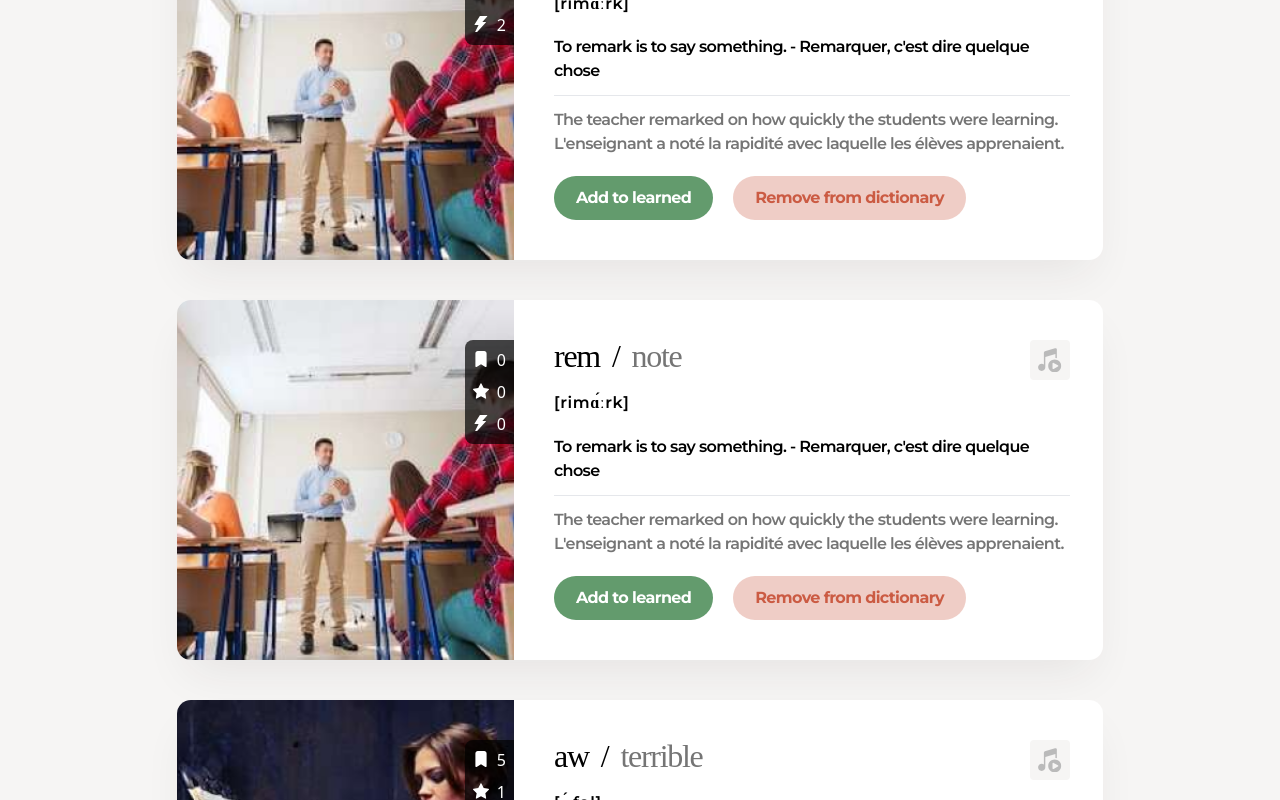
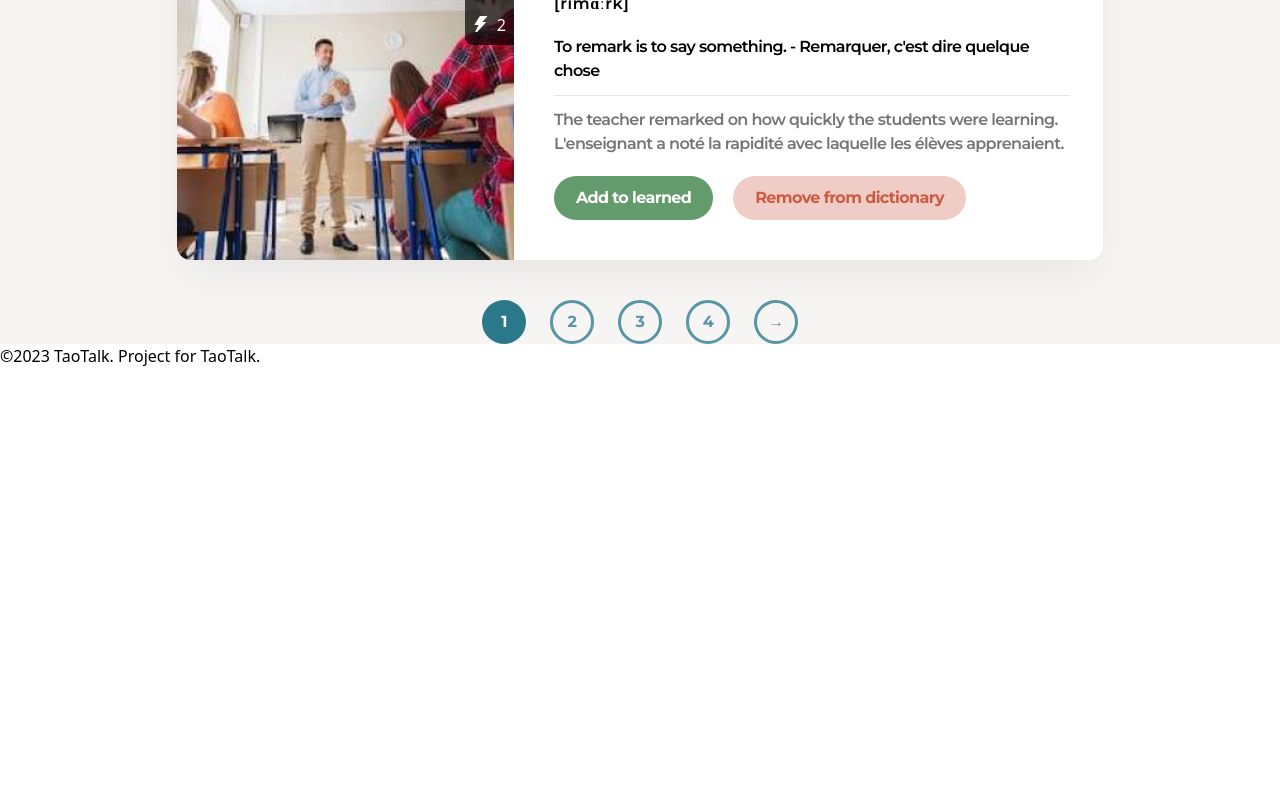
Before and after one commit to taodemy/taotalk, a Next.js app: page /textbook in a window 1280 px wide. Shown: the part 1192-1992 px from the top of the page. After the commit the page ends 1560 px from the top, so only its background shows below. Built offline with nearby package versions, Linux system fonts and the light colour scheme; a web font is replaced by a local one.

Commit message:
feat: add PageNumber function

```diff
--- a/src/components/Textbook/PageNumber.tsx
+++ b/src/components/Textbook/PageNumber.tsx
@@ -1,18 +1,51 @@
 import React from 'react';
 import Button from '../Shared/Buttons';
 import Styles from './textbook.module.scss';
-const PageNumber = () => {
+interface PageNumberProps {
+  totalWords: number;
+  wordsPerPage: number;
+  currentPage: number;
+  onPageChange: (page: number) => void;
+}
+
+const PageNumber = ({ totalWords, wordsPerPage, currentPage, onPageChange }: PageNumberProps) => {
+  const totalPages = Math.ceil(totalWords / wordsPerPage);
+
+  const handlePageChange = (page: number) => {
+    onPageChange(page);
+  };
   return (
     <div className={Styles.pageNumber}>
-      <Button outline={true} color={'cyan'} label="←" size="round" />
-      <Button outline={true} color={'cyan'} label="1" size="round" />
-      <Button outline={false} color={'cyanDark'} label="2" size="round" />
-      <Button outline={true} color={'cyan'} label="3" size="round" />
-      <p className="paragrahp--p1">...</p>
-      <Button outline={true} color={'cyan'} label="27" size="round" />
-      <Button outline={true} color={'cyan'} label="28" size="round" />
-      <Button outline={true} color={'cyan'} label="29" size="round" />
-      <Button outline={true} color={'cyan'} label="→" size="round" />
+      {currentPage > 1 && (
+        <Button
+          outline={true}
+          color="cyan"
+          label="←"
+          size="round"
+          onClick={() => handlePageChange(currentPage - 1)}
+          disabled={currentPage === 1}
+        />
+      )}
+      {Array.from({ length: totalPages }, (_, index) => (
+        <Button
+          outline={currentPage === index + 1 ? false : true}
+          color={currentPage === index + 1 ? 'cyanDark' : 'cyan'}
+          key={index}
+          onClick={() => handlePageChange(index + 1)}
+          label={(index + 1).toString()}
+          size="round"
+        />
+      ))}
+      {currentPage < totalPages && (
+        <Button
+          outline={true}
+          color="cyan"
+          label="→"
+          size="round"
+          onClick={() => handlePageChange(currentPage + 1)}
+          disabled={currentPage === totalPages}
+        />
+      )}
     </div>
   );
 };
--- a/src/components/Textbook/dictionaryData.json
+++ b/src/components/Textbook/dictionaryData.json
@@ -51,8 +51,8 @@
           "inDictionary": true,
           "imgSrc": "remark.png",
           "encountered": 0,
-          "learned": 0,
-          "bestSeries": 0
+          "learned": 1,
+          "bestSeries": 2
         },
         {
           "name": "aw",
@@ -63,9 +63,9 @@
           "isLearnt": true,
           "inDictionary": false,
           "imgSrc": "awful.png",
-          "encountered": 5,
-          "learned": 1,
-          "bestSeries": 0
+          "encountered": 4,
+          "learned": 3,
+          "bestSeries": 2
         },
         {
           "name": "rema",
@@ -76,9 +76,9 @@
           "isLearnt": false,
           "inDictionary": true,
           "imgSrc": "remark.png",
-          "encountered": 0,
-          "learned": 0,
-          "bestSeries": 0
+          "encountered": 1,
+          "learned": 2,
+          "bestSeries": 3
         },
         {
           "name": "awf",
@@ -89,7 +89,7 @@
           "isLearnt": true,
           "inDictionary": false,
           "imgSrc": "awful.png",
-          "encountered": 5,
+          "encountered": 0,
           "learned": 1,
           "bestSeries": 0
         },
@@ -103,8 +103,8 @@
           "inDictionary": true,
           "imgSrc": "remark.png",
           "encountered": 0,
-          "learned": 0,
-          "bestSeries": 0
+          "learned": 1,
+          "bestSeries": 4
         },
         {
           "name": "awfu",
@@ -117,7 +117,7 @@
           "imgSrc": "awful.png",
           "encountered": 5,
           "learned": 1,
-          "bestSeries": 0
+          "bestSeries": 4
         },
         {
           "name": "reee",
@@ -128,9 +128,9 @@
           "isLearnt": false,
           "inDictionary": true,
           "imgSrc": "remark.png",
-          "encountered": 0,
-          "learned": 0,
-          "bestSeries": 0
+          "encountered": 7,
+          "learned": 2,
+          "bestSeries": 4
         },
         {
           "name": "aww",
@@ -143,7 +143,7 @@
           "imgSrc": "awful.png",
           "encountered": 5,
           "learned": 1,
-          "bestSeries": 0
+          "bestSeries": 9
         }
       ]
     },
--- a/src/components/Textbook/index.tsx
+++ b/src/components/Textbook/index.tsx
@@ -29,9 +29,19 @@ const Textbook = () => {
   const [selectedLevel, setSelectedLevel] = useState<string>('A1');
   const [listViewChecked, setListViewChecked] = useState(true);
   const [buttonViewChecked, setButtonViewChecked] = useState(true);
+  const [currentPage, setCurrentPage] = useState(1);
+  const wordsPerPage = listViewChecked ? 3 : 8;
+  const startIndex = (currentPage - 1) * wordsPerPage;
+  const endIndex = startIndex + wordsPerPage;
 
   const handleListViewChange = () => {
     setListViewChecked(!listViewChecked);
+    if (
+      !listViewChecked &&
+      currentPage > Math.ceil(dictionaries[selectedLevel].dictionary.length / 8)
+    ) {
+      setCurrentPage(1);
+    }
   };
 
   const handleButtonViewChange = () => {
@@ -85,9 +95,11 @@ const Textbook = () => {
           />
         ))}
       </section>
-      <section className={listViewChecked ? Styles.wordDetailList : Styles.wordDetailGrid}>
-        {dictionaries[selectedLevel].dictionary.length > 0 ? (
-          dictionaries[selectedLevel].dictionary.map((word, index) => (
+      <section className={listViewChecked ? '' : Styles.wordDetailGrid}>
+        {dictionaries[selectedLevel].dictionary.length > 0 &&
+          dictionaries[selectedLevel].dictionary
+            .slice(startIndex, endIndex)
+            .map((word, index) => (
               <WordDetail
                 key={index}
                 name={word.name}
@@ -106,14 +118,21 @@ const Textbook = () => {
                 buttonViewChecked={buttonViewChecked}
                 listViewChecked={listViewChecked}
               />
-          ))
-        ) : (
+            ))}
+      </section>
+      {dictionaries[selectedLevel].dictionary.length < 1 && (
+        <section>
           <Empty />
+        </section>
       )}
-      </section>
       {dictionaries[selectedLevel].dictionary.length > 0 && (
         <section>
-          <PageNumber />
+          <PageNumber
+            totalWords={dictionaries[selectedLevel].dictionary.length}
+            wordsPerPage={wordsPerPage}
+            currentPage={currentPage}
+            onPageChange={setCurrentPage}
+          />
         </section>
       )}
     </article>
--- a/src/components/Textbook/textbook.module.scss
+++ b/src/components/Textbook/textbook.module.scss
@@ -78,9 +78,7 @@
   // style for grid view
   .wordDetailGrid {
     display: grid;
-    grid-template-columns: repeat(3, 1fr); // 每行三列
-    grid-gap: 20px; // 设置网格之间的间距
+    grid-template-columns: repeat(3, 1fr);
+    grid-gap: 20px;
   }
-
-
 }
```
Lines whose indentation alone changed are shown as unchanged.
